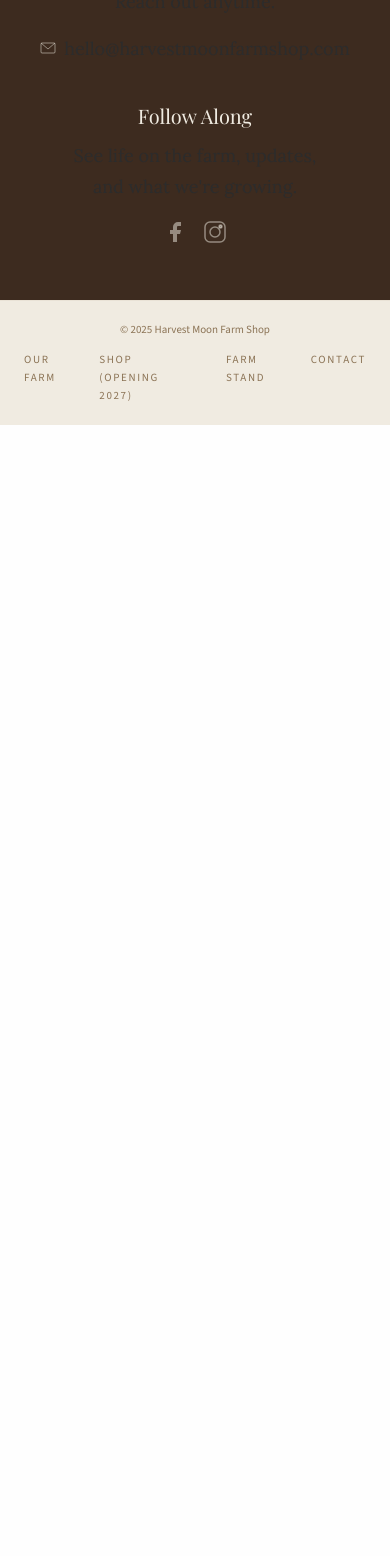
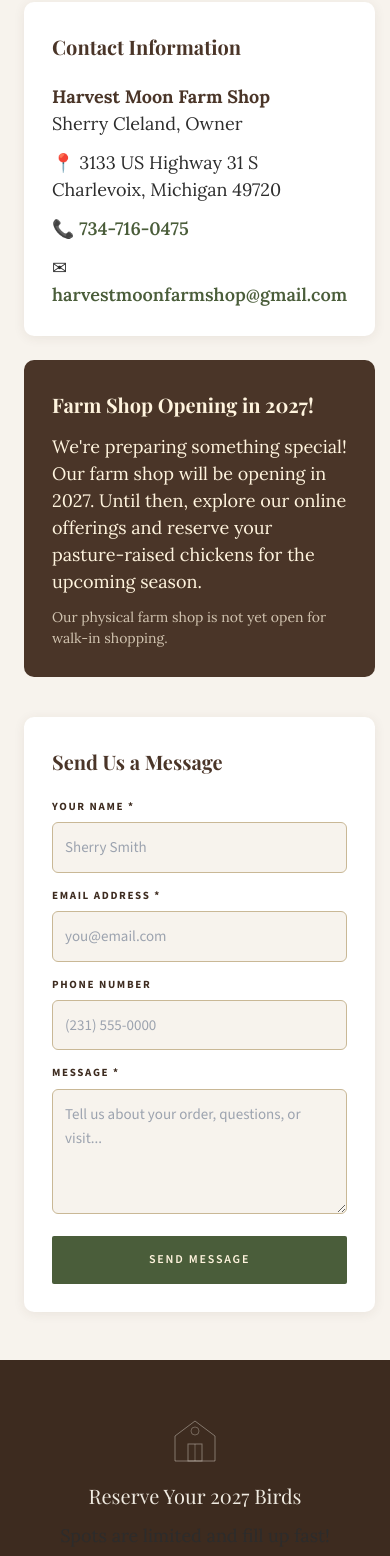
Before and after one commit to Sherryfarmshop/harvest-moon-website, a Next.js app: page / in a window 390 px wide. Shown: the part 8927-10483 px from the top of the page. Before the commit the page ends 9352 px from the top, so only its background shows below. Built offline with nearby package versions, Linux system fonts and the light colour scheme; a web font is replaced by a local one.

Commit message:
Add Contact section and full footer with address, phone, email

```diff
--- a/src/app/page.tsx
+++ b/src/app/page.tsx
@@ -5,6 +5,7 @@ import HowReservations from '@/components/HowReservations';
 import WhyDifferent from '@/components/WhyDifferent';
 import WelcomeSection from '@/components/WelcomeSection';
 import ShopSection from '@/components/ShopSection';
+import ContactSection from '@/components/ContactSection';
 import FooterCTA from '@/components/FooterCTA';
 import FooterBar from '@/components/FooterBar';
 
@@ -18,6 +19,7 @@ export default function Home() {
       <WhyDifferent />
       <WelcomeSection />
       <ShopSection />
+      <ContactSection />
       <FooterCTA />
       <FooterBar />
     </main>
--- /dev/null
+++ b/src/components/ContactSection.tsx
@@ -0,0 +1,133 @@
+'use client';
+
+import { useState } from 'react';
+
+export default function ContactSection() {
+  const [form, setForm] = useState({ name: '', email: '', phone: '', message: '' });
+  const [submitted, setSubmitted] = useState(false);
+
+  const handleSubmit = (e: React.FormEvent) => {
+    e.preventDefault();
+    const body = `Name: ${form.name}%0AEmail: ${form.email}%0APhone: ${form.phone}%0AMessage: ${form.message}`;
+    window.location.href = `mailto:harvestmoonfarmshop@gmail.com?subject=Message from ${form.name}&body=${body}`;
+    setSubmitted(true);
+  };
+
+  return (
+    <section id="contact" style={{ background: '#F7F3ED' }} className="py-12 md:py-16">
+      <div style={{ maxWidth: '900px' }} className="mx-auto px-6">
+
+        {/* Heading */}
+        <div className="text-center mb-10">
+          <h2 className="font-playfair font-bold mb-2" style={{ fontSize: 'clamp(26px, 4vw, 32px)', color: '#3D2B1F' }}>
+            Visit Harvest Moon Farm Shop
+          </h2>
+          <div className="flex items-center justify-center gap-1 mb-4 text-[#8B7355]/40">
+            <span style={{ fontSize: '10px', letterSpacing: '0.3em' }}>‹‹‹‹</span>
+          </div>
+          <p className="font-lora" style={{ color: '#2C2C2C', maxWidth: '600px', margin: '0 auto' }}>
+            We&apos;d love to hear from you! Whether you have questions about our pasture-raised chickens, farmhouse products, seasonal gifts, or future farm shop offerings, we&apos;re happy to help. We look forward to welcoming you to Harvest Moon Farm Shop in beautiful Northern Michigan.
+          </p>
+        </div>
+
+        <div className="grid md:grid-cols-2 gap-10">
+
+          {/* Left — Contact info + 2027 notice */}
+          <div>
+            {/* Contact info */}
+            <div style={{ background: 'white', borderRadius: '10px', padding: '28px', boxShadow: '0 2px 12px rgba(74,53,40,0.08)', marginBottom: '24px' }}>
+              <h3 className="font-playfair font-bold mb-5" style={{ fontSize: '20px', color: '#4A3528' }}>
+                Contact Information
+              </h3>
+              <div className="space-y-3 font-lora" style={{ color: '#2C2C2C' }}>
+                <div>
+                  <span style={{ fontWeight: 700, color: '#4A3528' }}>Harvest Moon Farm Shop</span><br />
+                  Sherry Cleland, Owner
+                </div>
+                <div>
+                  📍 3133 US Highway 31 S<br />
+                  Charlevoix, Michigan 49720
+                </div>
+                <div>
+                  📞 <a href="tel:7347160475" style={{ color: '#4A5D3A', fontWeight: 600 }}>734-716-0475</a>
+                </div>
+                <div>
+                  ✉ <a href="mailto:harvestmoonfarmshop@gmail.com" style={{ color: '#4A5D3A', fontWeight: 600 }}>
+                    harvestmoonfarmshop@gmail.com
+                  </a>
+                </div>
+              </div>
+            </div>
+
+            {/* 2027 Opening notice */}
+            <div style={{ background: '#4A3528', borderRadius: '10px', padding: '28px', color: '#FFF4DE' }}>
+              <h3 className="font-playfair font-bold mb-3" style={{ fontSize: '20px', color: '#FFF4DE' }}>
+                Farm Shop Opening in 2027!
+              </h3>
+              <p className="font-lora" style={{ color: '#FFF4DE', lineHeight: 1.5 }}>
+                We&apos;re preparing something special! Our farm shop will be opening in 2027. Until then, explore our online offerings and reserve your pasture-raised chickens for the upcoming season.
+              </p>
+              <p className="font-lora mt-3" style={{ fontSize: '14px', color: '#FFF4DE', opacity: 0.75 }}>
+                Our physical farm shop is not yet open for walk-in shopping.
+              </p>
+            </div>
+          </div>
+
+          {/* Right — Contact form */}
+          <div style={{ background: 'white', borderRadius: '10px', padding: '28px', boxShadow: '0 2px 12px rgba(74,53,40,0.08)' }}>
+            <h3 className="font-playfair font-bold mb-5" style={{ fontSize: '20px', color: '#4A3528' }}>
+              Send Us a Message
+            </h3>
+            {submitted ? (
+              <div style={{ textAlign: 'center', padding: '20px' }}>
+                <div style={{ fontSize: '2rem', marginBottom: '10px' }}>✅</div>
+                <p className="font-lora" style={{ color: '#4A5D3A', fontWeight: 600 }}>Message sent! We&apos;ll get back to you soon.</p>
+              </div>
+            ) : (
+              <form onSubmit={handleSubmit} style={{ display: 'flex', flexDirection: 'column', gap: '14px' }}>
+                <div>
+                  <label className="font-source" style={{ fontSize: '11px', fontWeight: 700, letterSpacing: '0.15em', textTransform: 'uppercase', color: '#3D2B1F', display: 'block', marginBottom: '6px' }}>
+                    Your Name *
+                  </label>
+                  <input required value={form.name} onChange={e => setForm({...form, name: e.target.value})}
+                    placeholder="Sherry Smith"
+                    style={{ width: '100%', padding: '12px', border: '1px solid #C9B896', borderRadius: '6px', background: '#F7F3ED', fontSize: '15px', outline: 'none', boxSizing: 'border-box' }} />
+                </div>
+                <div>
+                  <label className="font-source" style={{ fontSize: '11px', fontWeight: 700, letterSpacing: '0.15em', textTransform: 'uppercase', color: '#3D2B1F', display: 'block', marginBottom: '6px' }}>
+                    Email Address *
+                  </label>
+                  <input required type="email" value={form.email} onChange={e => setForm({...form, email: e.target.value})}
+                    placeholder="you@email.com"
+                    style={{ width: '100%', padding: '12px', border: '1px solid #C9B896', borderRadius: '6px', background: '#F7F3ED', fontSize: '15px', outline: 'none', boxSizing: 'border-box' }} />
+                </div>
+                <div>
+                  <label className="font-source" style={{ fontSize: '11px', fontWeight: 700, letterSpacing: '0.15em', textTransform: 'uppercase', color: '#3D2B1F', display: 'block', marginBottom: '6px' }}>
+                    Phone Number
+                  </label>
+                  <input value={form.phone} onChange={e => setForm({...form, phone: e.target.value})}
+                    placeholder="(231) 555-0000"
+                    style={{ width: '100%', padding: '12px', border: '1px solid #C9B896', borderRadius: '6px', background: '#F7F3ED', fontSize: '15px', outline: 'none', boxSizing: 'border-box' }} />
+                </div>
+                <div>
+                  <label className="font-source" style={{ fontSize: '11px', fontWeight: 700, letterSpacing: '0.15em', textTransform: 'uppercase', color: '#3D2B1F', display: 'block', marginBottom: '6px' }}>
+                    Message *
+                  </label>
+                  <textarea required value={form.message} onChange={e => setForm({...form, message: e.target.value})}
+                    placeholder="Tell us about your order, questions, or visit..."
+                    rows={4}
+                    style={{ width: '100%', padding: '12px', border: '1px solid #C9B896', borderRadius: '6px', background: '#F7F3ED', fontSize: '15px', outline: 'none', resize: 'vertical', boxSizing: 'border-box' }} />
+                </div>
+                <button type="submit"
+                  className="bg-[#4A5D3A] hover:bg-[#3E4F31] transition-colors font-source font-semibold uppercase tracking-[0.15em] rounded-sm"
+                  style={{ color: '#FFF4DE', padding: '14px', fontSize: '12px', border: 'none', cursor: 'pointer' }}>
+                  Send Message
+                </button>
+              </form>
+            )}
+          </div>
+        </div>
+      </div>
+    </section>
+  );
+}
--- a/src/components/FooterBar.tsx
+++ b/src/components/FooterBar.tsx
@@ -1,15 +1,50 @@
 export default function FooterBar() {
   return (
-    <footer className="bg-[#F0EBE1] py-5 border-t border-[#D6CCBC]/30">
-      <div className="max-w-6xl mx-auto px-6 flex flex-col sm:flex-row items-center justify-between gap-3">
-        <p className="text-[11px] text-[#8B7355] font-source">
-          &copy; 2025 Harvest Moon Farm Shop
-        </p>
-        <div className="flex gap-8 text-[11px] text-[#8B7355] font-source uppercase tracking-[0.15em]">
-          <a href="#farm" className="hover:text-[#3D2B1F] transition-colors">Our Farm</a>
-          <a href="#shop" className="hover:text-[#3D2B1F] transition-colors">Shop (Opening 2027)</a>
-          <a href="#farmstand" className="hover:text-[#3D2B1F] transition-colors">Farm Stand</a>
-          <a href="#contact" className="hover:text-[#3D2B1F] transition-colors">Contact</a>
+    <footer style={{ background: '#3D2B1F', color: '#FFF4DE' }} className="py-10">
+      <div style={{ maxWidth: '900px' }} className="mx-auto px-6">
+        <div className="grid md:grid-cols-3 gap-8 text-center md:text-left mb-8">
+
+          {/* Farm info */}
+          <div>
+            <h4 className="font-playfair font-bold mb-3" style={{ fontSize: '18px', color: '#FFF4DE' }}>
+              Harvest Moon Farm Shop
+            </h4>
+            <p className="font-lora" style={{ fontSize: '15px', color: '#FFF4DE', opacity: 0.8, lineHeight: 1.6 }}>
+              3133 US Highway 31 S<br />
+              Charlevoix, Michigan 49720
+            </p>
+          </div>
+
+          {/* Contact */}
+          <div>
+            <h4 className="font-playfair font-bold mb-3" style={{ fontSize: '18px', color: '#FFF4DE' }}>
+              Contact Us
+            </h4>
+            <p className="font-lora" style={{ fontSize: '15px', color: '#FFF4DE', opacity: 0.8, lineHeight: 1.8 }}>
+              <a href="tel:7347160475" style={{ color: '#FFF4DE', textDecoration: 'none' }}>📞 734-716-0475</a><br />
+              <a href="mailto:harvestmoonfarmshop@gmail.com" style={{ color: '#FFF4DE', textDecoration: 'none' }}>✉ harvestmoonfarmshop@gmail.com</a>
+            </p>
+          </div>
+
+          {/* Quick links */}
+          <div>
+            <h4 className="font-playfair font-bold mb-3" style={{ fontSize: '18px', color: '#FFF4DE' }}>
+              Quick Links
+            </h4>
+            <div className="font-source" style={{ fontSize: '12px', letterSpacing: '0.12em', textTransform: 'uppercase', lineHeight: 2 }}>
+              <a href="#home" style={{ display: 'block', color: '#FFF4DE', opacity: 0.8, textDecoration: 'none' }}>Home</a>
+              <a href="#shop" style={{ display: 'block', color: '#FFF4DE', opacity: 0.8, textDecoration: 'none' }}>Shop</a>
+              <a href="#farm" style={{ display: 'block', color: '#FFF4DE', opacity: 0.8, textDecoration: 'none' }}>Our Farm</a>
+              <a href="#contact" style={{ display: 'block', color: '#FFF4DE', opacity: 0.8, textDecoration: 'none' }}>Contact</a>
+            </div>
+          </div>
+
+        </div>
+
+        <div style={{ borderTop: '1px solid rgba(255,244,222,0.2)', paddingTop: '20px', textAlign: 'center' }}>
+          <p className="font-source" style={{ fontSize: '11px', color: '#FFF4DE', opacity: 0.5, letterSpacing: '0.1em' }}>
+            © 2026 Harvest Moon Farm Shop · Charlevoix, Michigan · All rights reserved
+          </p>
         </div>
       </div>
     </footer>
```
